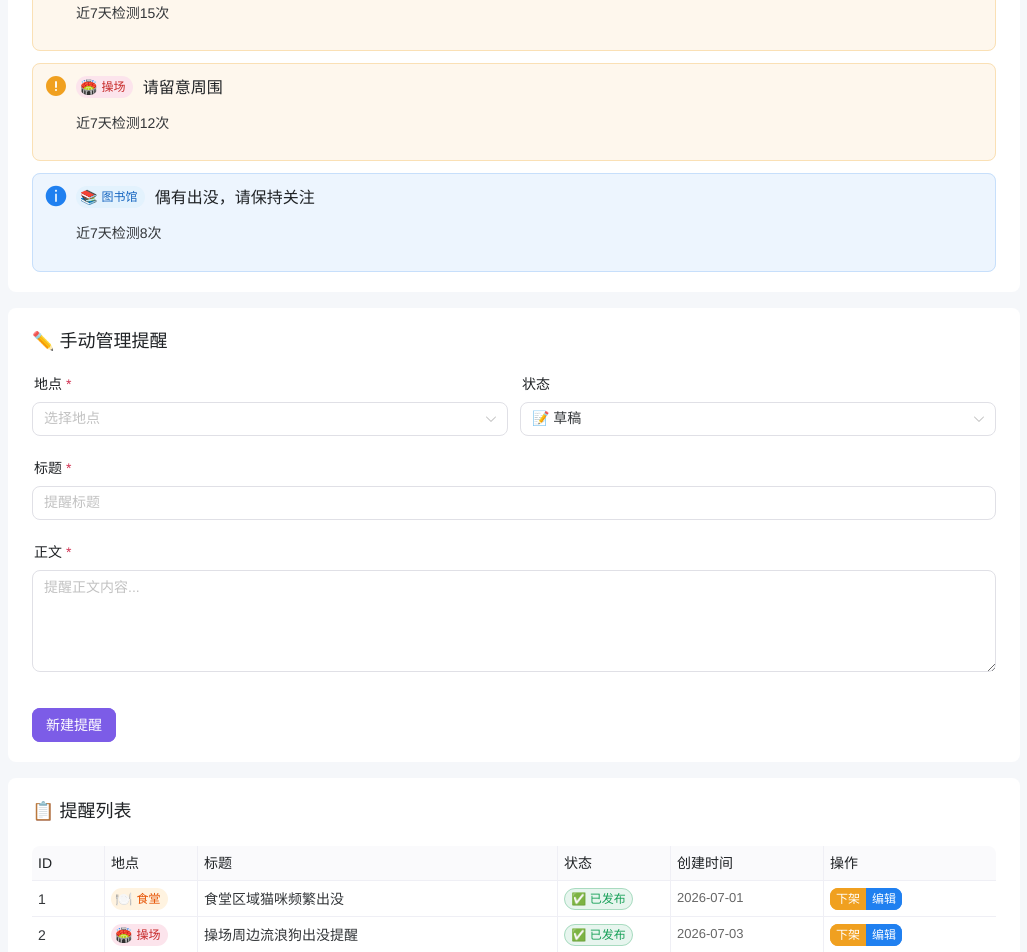
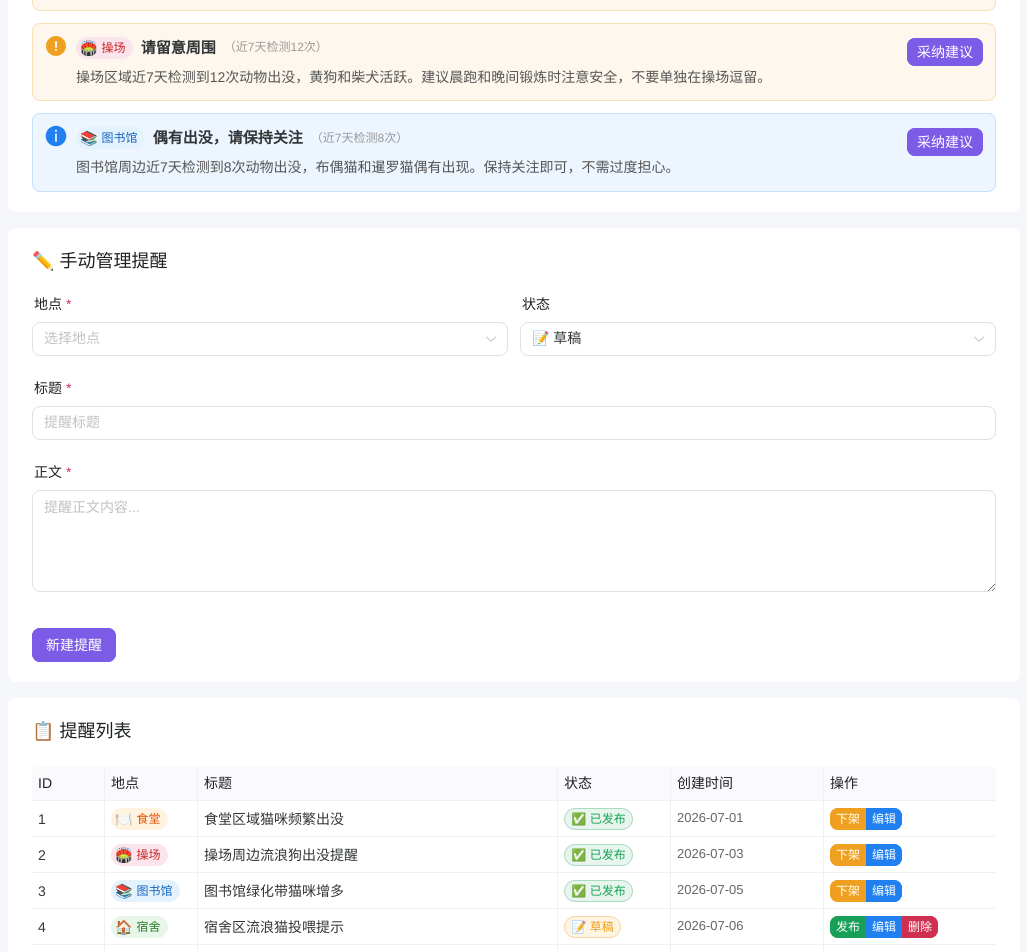
Before and after one commit to PawVigil/yolo-campus, a Vue app in the folder frontend/: page /admin/safety-tips in a window 1280 px wide. Shown: the part 380-1332 px from the top of the page, without its empty margins (236-1263 px from the left). Built offline with nearby package versions, Linux system fonts and the light colour scheme; sample sign-in values are in the browser's storage.

Commit message:
最终完善版

```diff
--- a/frontend/src/api/admin.js
+++ b/frontend/src/api/admin.js
@@ -18,6 +18,7 @@ import {
   mockCreateSafetyTip,
   mockUpdateSafetyTip,
   mockUpdateSafetyTipStatus,
+  mockDeleteSafetyTip,
   mockGetSuggestions,
   mockGetAdminDashboard,
   mockGetWeeklyReport,
@@ -108,6 +109,12 @@ export function updateSafetyTip(id, data) {
 }
 
 // B13. PUT /api/safety-tips/{id}/status
+// B13.5 DELETE /api/safety-tips/{id}
+export function deleteSafetyTip(id) {
+  if (USE_MOCK) return mockDeleteSafetyTip(id)
+  return apiClient.delete(`/api/safety-tips/${id}`).then((r) => r.data)
+}
+
 export function updateSafetyTipStatus(id, status) {
   if (USE_MOCK) return mockUpdateSafetyTipStatus(id, status)
   return apiClient.put(`/api/safety-tips/${id}/status`, { status }).then((r) => r.data)
--- a/frontend/src/api/mock.js
+++ b/frontend/src/api/mock.js
@@ -360,7 +360,16 @@ export async function mockUpdateSafetyTip(id, data) {
   if (!tip) throw { response: { status: 404, data: { detail: '提醒不存在' } } }
   if (data.title) tip.title = data.title
   if (data.content) tip.content = data.content
+  if (data.status) tip.status = data.status
   return tip
+}
+
+export async function mockDeleteSafetyTip(id) {
+  await delay(200)
+  const idx = safetyTips.findIndex(t => t.id === parseInt(id))
+  if (idx < 0) throw { response: { status: 404 } }
+  safetyTips.splice(idx, 1)
+  return { ok: true }
 }
 
 export async function mockUpdateSafetyTipStatus(id, status) {
@@ -376,10 +385,10 @@ export async function mockGetSuggestions() {
   await delay(500)
   return {
     suggestions: [
-      { location_id: 1, location_name: '食堂', count: 23, suggestion_text: '频繁出没，请注意避让', data_basis: '近7天检测23次' },
-      { location_id: 2, location_name: '宿舍', count: 15, suggestion_text: '请留意周围', data_basis: '近7天检测15次' },
-      { location_id: 4, location_name: '操场', count: 12, suggestion_text: '请留意周围', data_basis: '近7天检测12次' },
-      { location_id: 3, location_name: '图书馆', count: 8, suggestion_text: '偶有出没，请保持关注', data_basis: '近7天检测8次' },
+      { location_id: 1, location_name: '食堂', count: 23, suggestion_text: '频繁出没，请注意避让', suggestion_content: '食堂区域近7天检测到23次动物出没，主要为橘猫和三花猫。建议提醒学生保持安全距离，不要随意投喂。', data_basis: '近7天检测23次' },
+      { location_id: 2, location_name: '宿舍', count: 15, suggestion_text: '请留意周围', suggestion_content: '宿舍楼周边近7天检测到15次动物出没，奶牛猫和布偶猫较为活跃。建议晚间回宿舍时注意观察周围环境。', data_basis: '近7天检测15次' },
+      { location_id: 4, location_name: '操场', count: 12, suggestion_text: '请留意周围', suggestion_content: '操场区域近7天检测到12次动物出没，黄狗和柴犬活跃。建议晨跑和晚间锻炼时注意安全，不要单独在操场逗留。', data_basis: '近7天检测12次' },
+      { location_id: 3, location_name: '图书馆', count: 8, suggestion_text: '偶有出没，请保持关注', suggestion_content: '图书馆周边近7天检测到8次动物出没，布偶猫和暹罗猫偶有出现。保持关注即可，不需过度担心。', data_basis: '近7天检测8次' },
     ],
   }
 }
--- a/frontend/src/views/admin/SafetyTipMgmt.vue
+++ b/frontend/src/views/admin/SafetyTipMgmt.vue
@@ -12,19 +12,19 @@
             v-for="s in suggestions"
             :key="s.location_id"
             :type="suggestionType(s.count)"
-            :title="s.location_name"
             class="suggestion-item"
           >
-            <template #header>
-              <div class="suggestion-header">
-                <LocationBadge :name="s.location_name" />
-                <span class="suggestion-text">{{ s.suggestion_text }}</span>
+            <div class="suggestion-row">
+              <div class="suggestion-body">
+                <div class="suggestion-header">
+                  <LocationBadge :name="s.location_name" />
+                  <span class="suggestion-text">{{ s.suggestion_text }}</span>
+                  <span class="suggestion-basis">（{{ s.data_basis }}）</span>
+                </div>
+                <p class="suggestion-content">{{ s.suggestion_content }}</p>
               </div>
-            </template>
-            <p>{{ s.data_basis }}</p>
-            <template #footer>
-              <n-button size="small" type="primary" @click="adoptSuggestion(s)">采纳建议</n-button>
-            </template>
+              <n-button size="small" type="primary" @click="adoptSuggestion(s)" class="adopt-btn">采纳建议</n-button>
+            </div>
           </n-alert>
         </div>
       </n-spin>
@@ -88,6 +88,7 @@
                   <n-button v-if="tip.status === 'draft'" size="tiny" type="success" @click="doPublish(tip.id)">发布</n-button>
                   <n-button v-if="tip.status === 'published'" size="tiny" type="warning" @click="doArchive(tip.id)">下架</n-button>
                   <n-button size="tiny" type="info" @click="startEdit(tip)">编辑</n-button>
+                  <n-button v-if="tip.status !== 'published'" size="tiny" type="error" @click="doDelete(tip.id)">删除</n-button>
                 </n-button-group>
               </td>
             </tr>
@@ -102,7 +103,7 @@
 import { ref, reactive, onMounted } from 'vue'
 import { useMessage } from 'naive-ui'
 import LocationBadge from '@/components/LocationBadge.vue'
-import { getSafetyTips, createSafetyTip, updateSafetyTip, updateSafetyTipStatus, getSuggestions, getLocations } from '@/api/admin.js'
+import { getSafetyTips, createSafetyTip, updateSafetyTip, updateSafetyTipStatus, deleteSafetyTip, getSuggestions, getLocations } from '@/api/admin.js'
 
 const message = useMessage()
 const suggestionLoading = ref(false)
@@ -166,7 +167,7 @@ async function fetchTips() {
 function adoptSuggestion(s) {
   editForm.location_id = s.location_id
   editForm.title = s.suggestion_text
-  editForm.content = `${s.location_name}区域${s.suggestion_text}。${s.data_basis}。`
+  editForm.content = s.suggestion_content || `${s.location_name}区域${s.suggestion_text}。${s.data_basis}。`
   editForm.status = 'draft'
 }
 
@@ -180,6 +181,7 @@ async function doSave() {
       await updateSafetyTip(editingId.value, {
         title: editForm.title,
         content: editForm.content,
+        status: editForm.status,
       })
       message.success('更新成功')
     } else {
@@ -235,6 +237,18 @@ async function doArchive(id) {
   }
 }
 
+async function doDelete(id) {
+  if (!window.confirm('确定要删除该提醒吗？')) return
+  try {
+    await deleteSafetyTip(id)
+    message.success('已删除')
+    fetchTips()
+  } catch (e) {
+    console.error('删除失败', e)
+    message.error('删除失败')
+  }
+}
+
 onMounted(async () => {
   await Promise.all([fetchSuggestions(), fetchTips()])
   try {
@@ -249,11 +263,16 @@ onMounted(async () => {
 .page-title { margin-bottom: 20px; font-size: 22px; }
 .suggestion-card { margin-bottom: 16px; }
 .suggestion-list { display: flex; flex-direction: column; gap: 12px; }
-.suggestion-header { display: flex; align-items: center; gap: 10px; }
-.suggestion-text { font-weight: 500; }
 .form-card { margin-bottom: 16px; }
 .form-actions { display: flex; gap: 8px; margin-top: 12px; }
 .list-card { margin-bottom: 16px; }
 .title-cell { font-weight: 500; }
 .time-cell { font-size: 13px; color: #666; }
+.suggestion-row { display: flex; align-items: flex-start; justify-content: space-between; gap: 16px; }
+.suggestion-body { flex: 1; }
+.suggestion-header { display: flex; align-items: center; gap: 8px; flex-wrap: wrap; margin-bottom: 6px; }
+.suggestion-text { font-weight: 600; font-size: 15px; }
+.suggestion-basis { font-size: 12px; color: #999; }
+.suggestion-content { font-size: 14px; color: #555; line-height: 1.6; margin: 0; }
+.adopt-btn { flex-shrink: 0; margin-top: 2px; }
 </style>
```
Also changed, not shown: 1 other file (tests, documents, lock files or other folders).
